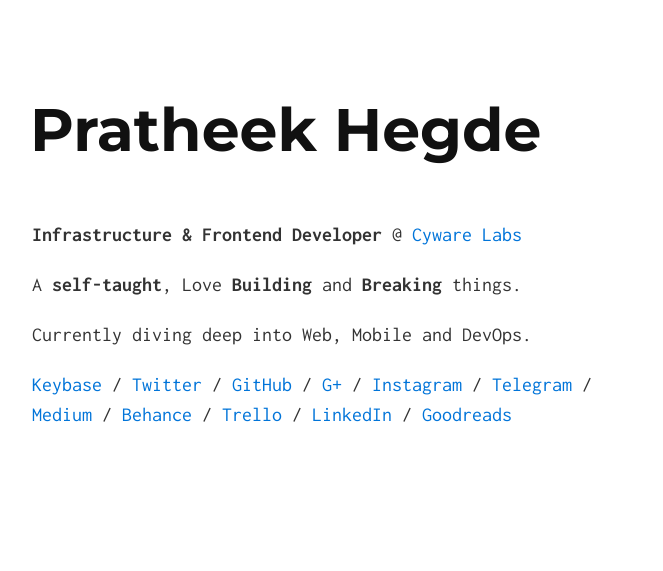
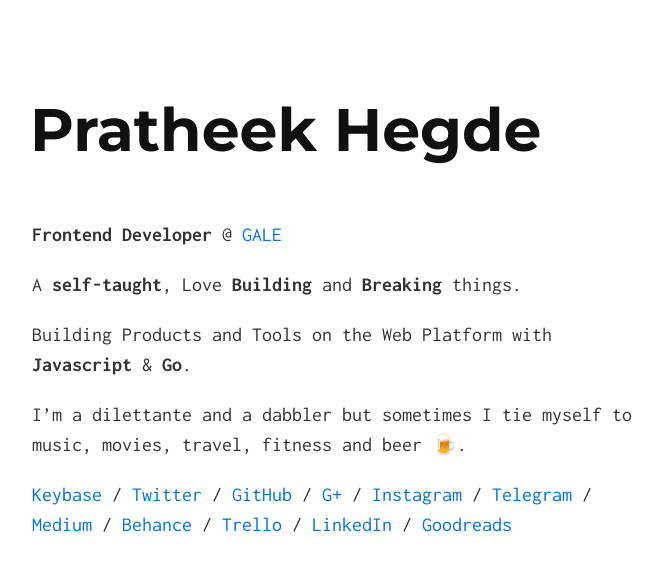
Before and after one commit to 13D94/13d94.github.io, a Jekyll site: the page built from index.md, in a window 1280 px wide. Shown: the top 571 px of the page, without its empty margins (308-971 px from the left). Built offline with Jekyll 4.4.1, drawn with Linux system fonts in a browser that asks for light colours.

Commit message:
update work and interests.

```diff
--- a/index.md
+++ b/index.md
@@ -2,10 +2,12 @@
 layout: default
 ---
 
-<b>Infrastructure & Frontend Developer</b> @ [Cyware Labs](https://cyware.com)
+<b>Frontend Developer</b> @ [GALE](https://gale.agency/)
 
 A <b>self-taught</b>, Love <b>Building</b> and <b>Breaking</b> things.
 
-Currently diving deep into Web, Mobile and DevOps.
+Building Products and Tools on the Web Platform with <b>Javascript</b> & <b>Go</b>.
+
+I'm a dilettante and a dabbler but sometimes I tie myself to music, movies, travel, fitness and beer 🍺.
 
 [Keybase](https://keybase.io/pratheekhegde) / [Twitter](https://twitter.com/pratheekhegde) / [GitHub](https://github.com/pratheekhegde) / [G+](https://plus.google.com/+PratheekHegde) / [Instagram](https://www.instagram.com/pratheek_hegde/) / [Telegram](https://telegram.me/pratheekhegde) / [Medium](https://medium.com/@pratheekhegde) / [Behance](https://www.behance.net/pratheekhegde) / [Trello](https://trello.com/b/TxfqA1dI/my-bucket-list) / [LinkedIn](https://www.linkedin.com/in/pratheekhegde) / [Goodreads](https://www.goodreads.com/pratheekhegde)
```
